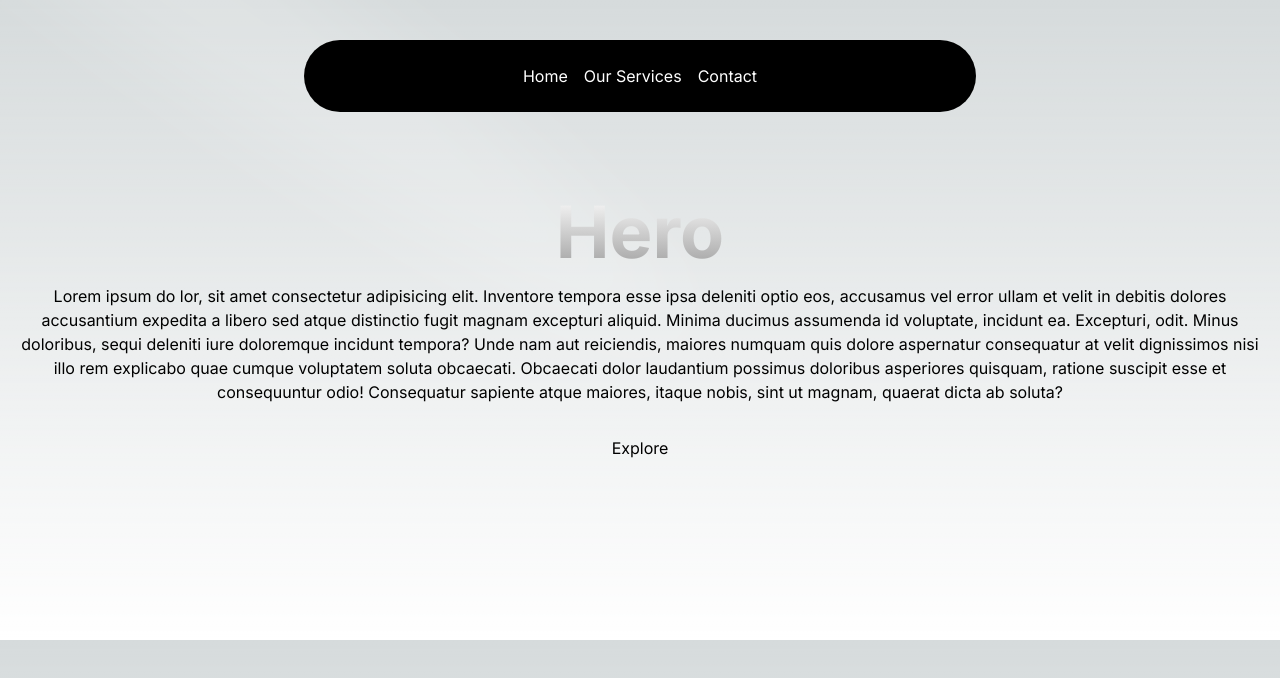
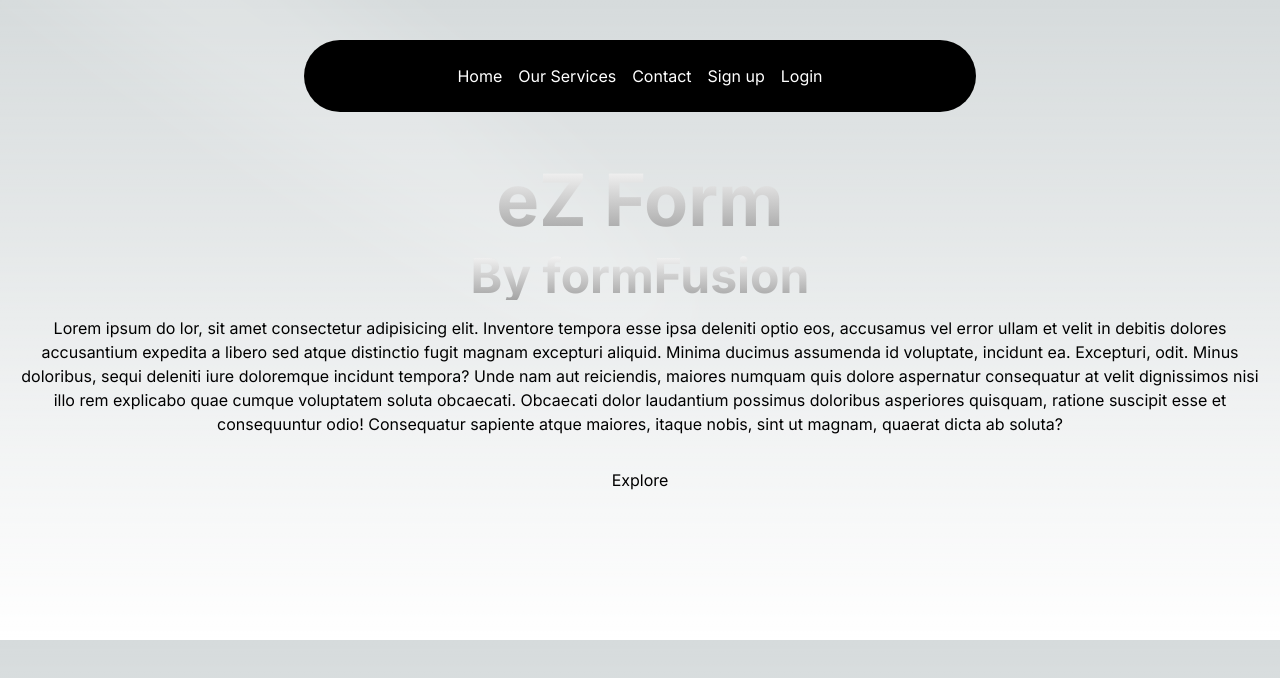
Before and after one commit to 26-PM/eZForm, a Next.js app: page / in a window 1280 px wide. Shown: the top 678 px of the page. Built offline with nearby package versions, Linux system fonts and the light colour scheme.

Commit message:
Update HeroSection and Navbar components

```diff
--- a/src/components/HeroSection.tsx
+++ b/src/components/HeroSection.tsx
@@ -10,7 +10,8 @@ import { Spotlight } from "./ui/Spotlight"
         fill="white"
       />
       <div className="p-4 relative z-10 w-full text-center">
-         <h1 className="mt-20 md:mt-0 text-4xl md:text-7xl font-bold bg-clip-text text-transparent bg-gradient-to-b from-neutral-50 to-neutral-400 mb-4">Hero</h1>
+         <h1 className="mt-20 md:mt-0 text-4xl md:text-7xl font-bold bg-clip-text text-transparent bg-gradient-to-b from-neutral-50 to-neutral-400 mb-4">eZ Form</h1>
+         <h3 className="mt-20 md:mt-0 text-1xl md:text-5xl font-bold bg-clip-text text-transparent bg-gradient-to-b from-neutral-50 to-neutral-400 mb-4">By formFusion</h3>
          <p>Lorem ipsum do lor, sit amet consectetur adipisicing elit. Inventore tempora esse ipsa deleniti optio eos, accusamus vel error ullam et velit in debitis dolores accusantium expedita a libero sed atque distinctio fugit magnam excepturi aliquid. Minima ducimus assumenda id voluptate, incidunt ea. Excepturi, odit. Minus doloribus, sequi deleniti iure doloremque incidunt tempora? Unde nam aut reiciendis, maiores numquam quis dolore aspernatur consequatur at velit dignissimos nisi illo rem explicabo quae cumque voluptatem soluta obcaecati. Obcaecati dolor laudantium possimus doloribus asperiores quisquam, ratione suscipit esse et consequuntur odio! Consequatur sapiente atque maiores, itaque nobis, sint ut magnam, quaerat dicta ab soluta?</p>
       </div>
       <div className="mt-4 ">
--- a/src/components/Navbar.tsx
+++ b/src/components/Navbar.tsx
@@ -32,6 +32,12 @@ export function Navbar({ className }: { className?: string }) {
             </MenuItem>
             </Link>
 
+            <MenuItem setActive={setActive} active={active} item="Sign up">
+            </MenuItem>
+
+            <MenuItem setActive={setActive} active={active} item="Login">
+            </MenuItem>
+
         </Menu>
 
     </div>
```
Also changed, not shown: 1 other file (tests, documents, lock files or other folders).
